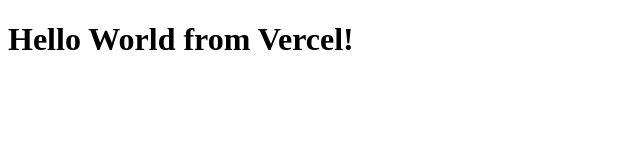
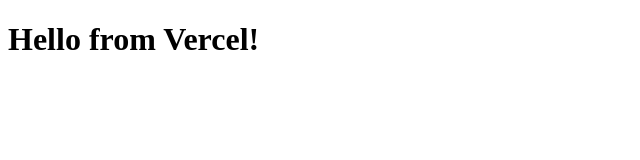
Before and after one commit to apaul-devs/hello-vercel, a plain HTML site: page index.html in a window 1280 px wide. Shown: the whole page, without its empty margins (0-640 px from the left). Drawn offline with Linux system fonts and the light colour scheme.

Commit message:
Update greeting in index.html

```diff
--- a/index.html
+++ b/index.html
@@ -4,6 +4,6 @@
     <title>Hello</title>
   </head>
   <body>
-    <h1>Hello World from Vercel!</h1>
+    <h1>Hello from Vercel!</h1>
   </body>
 </html>
```
